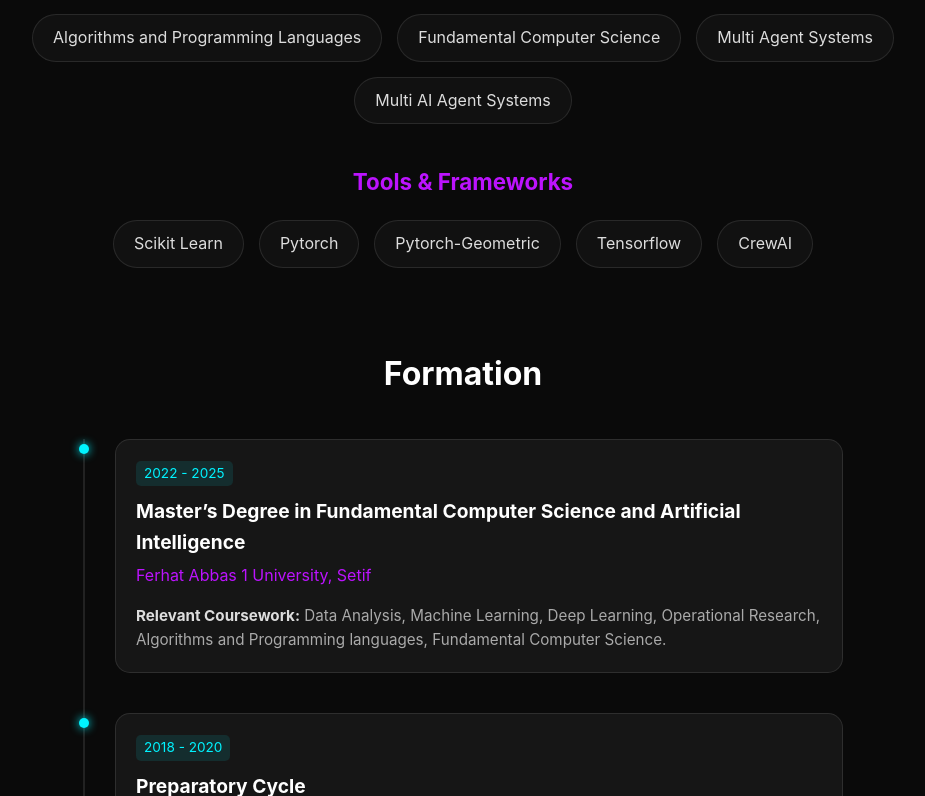
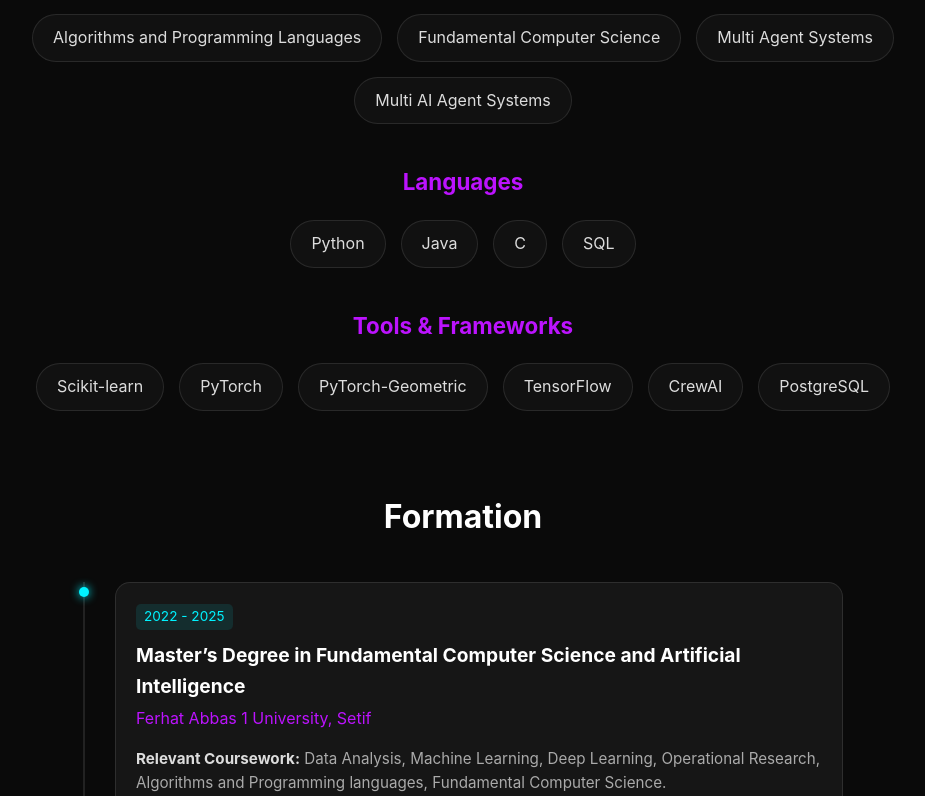
Before and after one commit to zakariabouchelaghm/portfolio1, a React (Vite) app: page / in a window 1280 px wide. Shown: the part 1388-2184 px from the top of the page, without its empty margins (177-1102 px from the left). Built offline with nearby package versions, Linux system fonts and the light colour scheme.

Commit message:
Fix mobile responsiveness for hero name and reorganize skills section

```diff
--- a/src/components/Hero.css
+++ b/src/components/Hero.css
@@ -76,6 +76,28 @@
     -webkit-background-clip: text;
     -webkit-text-fill-color: transparent;
     font-weight: 700;
+    word-break: break-word;
+    padding: 0 10px;
+    max-width: 100%;
+}
+
+/* Responsive font sizes for mobile devices */
+@media (max-width: 768px) {
+    .name {
+        font-size: 2.5rem;
+    }
+}
+
+@media (max-width: 480px) {
+    .name {
+        font-size: 2rem;
+    }
+}
+
+@media (max-width: 360px) {
+    .name {
+        font-size: 1.75rem;
+    }
 }
 
 .title {
--- a/src/components/Skills.jsx
+++ b/src/components/Skills.jsx
@@ -17,6 +17,15 @@ const Skills = () => {
             </div>
 
             <div className="skills-category">
+                <h4>Languages</h4>
+                <div className="skills-grid">
+                    {skills.languages.map((language) => (
+                        <div key={language} className="skill-item language-item">{language}</div>
+                    ))}
+                </div>
+            </div>
+
+            <div className="skills-category">
                 <h4>Tools & Frameworks</h4>
                 <div className="skills-grid">
                     {skills.tools.map((tool) => (
--- a/src/data/skills.js
+++ b/src/data/skills.js
@@ -9,11 +9,18 @@ export const skills = {
         "Multi Agent Systems",
         "Multi AI Agent Systems"
     ],
+    languages: [
+        "Python",
+        "Java",
+        "C",
+        "SQL"
+    ],
     tools: [
-        "Scikit Learn",
-        "Pytorch",
-        "Pytorch-Geometric",
-        "Tensorflow",
-        "CrewAI"
+        "Scikit-learn",
+        "PyTorch",
+        "PyTorch-Geometric",
+        "TensorFlow",
+        "CrewAI",
+        "PostgreSQL"
     ]
 };
```
